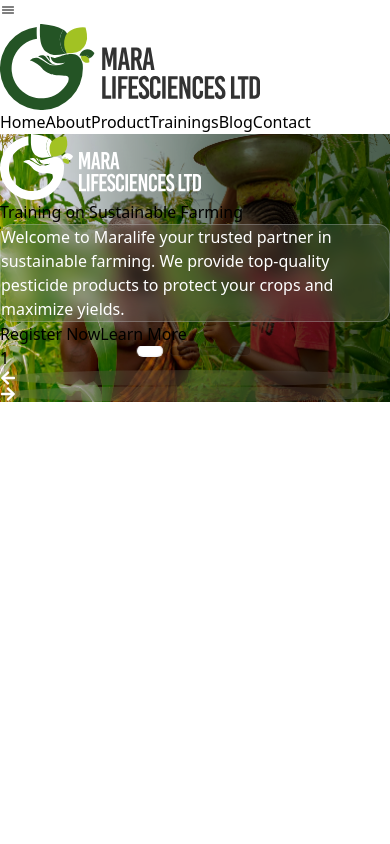
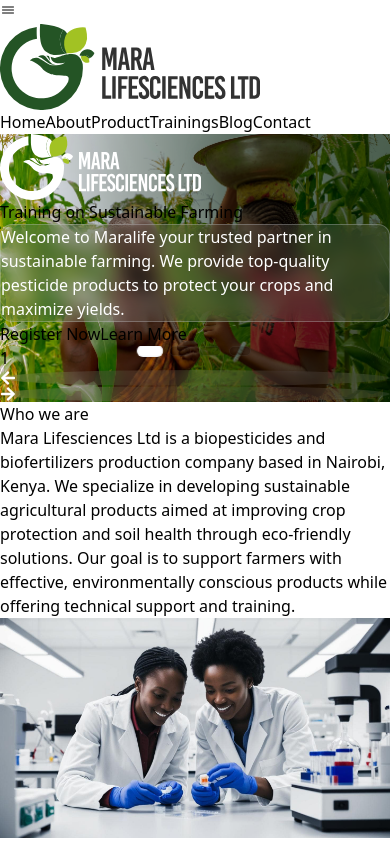
Before and after one commit to tjay1760/mara-life, a React (Vite) app: page / in a window 390 px wide. Built offline with nearby package versions, Linux system fonts and the light colour scheme.

Commit message:
who we are mobile

```diff
--- a/src/components/Home/HomePage.jsx
+++ b/src/components/Home/HomePage.jsx
@@ -1,10 +1,12 @@
 import React from 'react'
 import Hero from './Hero'
+import WhoWeAre from './WhoWeAre'
 
 const HomePage = () => {
   return (
     <>
     <Hero/>
+    <WhoWeAre/>
     </>
 
   )
--- a/src/components/Home/WhoWeAre.jsx
+++ b/src/components/Home/WhoWeAre.jsx
@@ -0,0 +1,22 @@
+import React from "react";
+import LabPhoto from "../../assets/who-we-are/an image of two african scientists in a lab-min.jpg"
+const WhoWeAre = () => {
+  return (
+    <>
+      <div className="who-we-are mt-10 border border-red-500 w-11/12 mx-auto">
+        <h1 className="text-3xl font-bold text-green-900">Who we are</h1>
+        <p className="statement mt-3">
+          Mara Lifesciences Ltd is a biopesticides and biofertilizers production
+          company based in Nairobi, Kenya. We specialize in developing
+          sustainable agricultural products aimed at improving crop protection
+          and soil health through eco-friendly solutions. Our goal is to support
+          farmers with effective, environmentally conscious products while
+          offering technical support and training.
+        </p>
+        <img className ="mt-3" src={LabPhoto}/>
+      </div>
+    </>
+  );
+};
+
+export default WhoWeAre;
```
Also changed, not shown: src/assets/who-we-are/an image of two african scientists in a lab-min.jpg (added).
